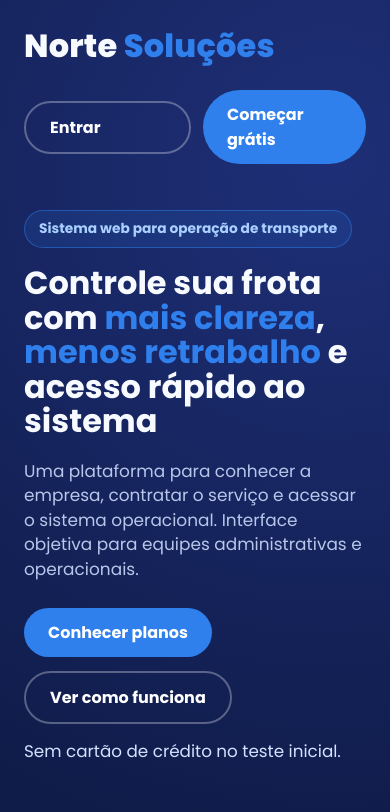
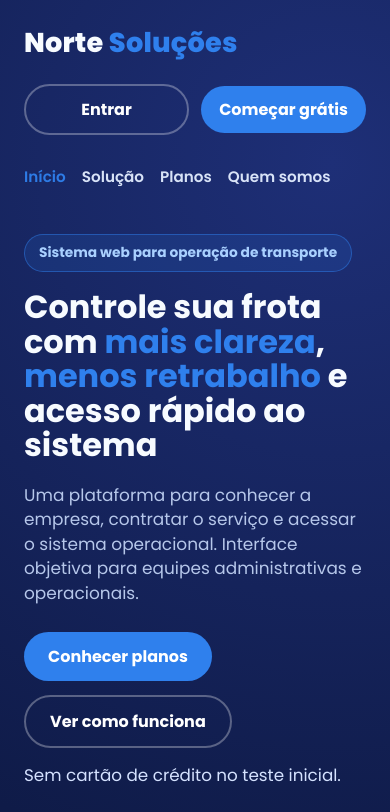
Before and after one commit to DiogoArcenioo/truck-system, a website: page public/index.html in a window 390 px wide. Shown: the top 812 px of the page. Drawn offline with Linux system fonts and the light colour scheme.

Commit message:
Front (menu OK)

```diff
--- a/public/index.html
+++ b/public/index.html
@@ -321,8 +321,29 @@
       }
 
       @media (max-width: 1100px) {
+        .header {
+          flex-wrap: wrap;
+          align-items: flex-start;
+        }
+
         .menu {
-          display: none;
+          display: flex;
+          order: 3;
+          width: 100%;
+          overflow-x: auto;
+          white-space: nowrap;
+          gap: 16px;
+          padding-top: 10px;
+          scrollbar-width: thin;
+        }
+
+        .menu::-webkit-scrollbar {
+          height: 6px;
+        }
+
+        .menu::-webkit-scrollbar-thumb {
+          background: rgba(225, 236, 255, 0.38);
+          border-radius: 999px;
         }
 
         .hero {
@@ -331,16 +352,23 @@
       }
 
       @media (max-width: 700px) {
-        .header {
-          flex-wrap: wrap;
+        .logo {
+          font-size: 1.7rem;
+        }
+
+        .menu {
+          font-size: 0.95rem;
         }
 
         .header-actions {
           width: 100%;
+          display: grid;
+          grid-template-columns: repeat(2, minmax(0, 1fr));
         }
 
         .header-actions .btn {
-          flex: 1;
+          text-align: center;
+          padding: 11px 16px;
         }
 
         .lead {
@@ -360,7 +388,7 @@
   <body>
     <div class="site">
       <header class="header">
-        <a class="logo" href="#">Norte <span>Soluções</span></a>
+        <a class="logo" href="/">Norte <span>Soluções</span></a>
 
         <nav class="menu" aria-label="Navegação principal">
           <a class="active" href="/">Início</a>
```
Also changed, not shown: public/planos.html (+32 -4 lines), public/quem-somos.html (+32 -4 lines), public/registro.html (+32 -4 lines), public/solucao.html (+32 -4 lines).
